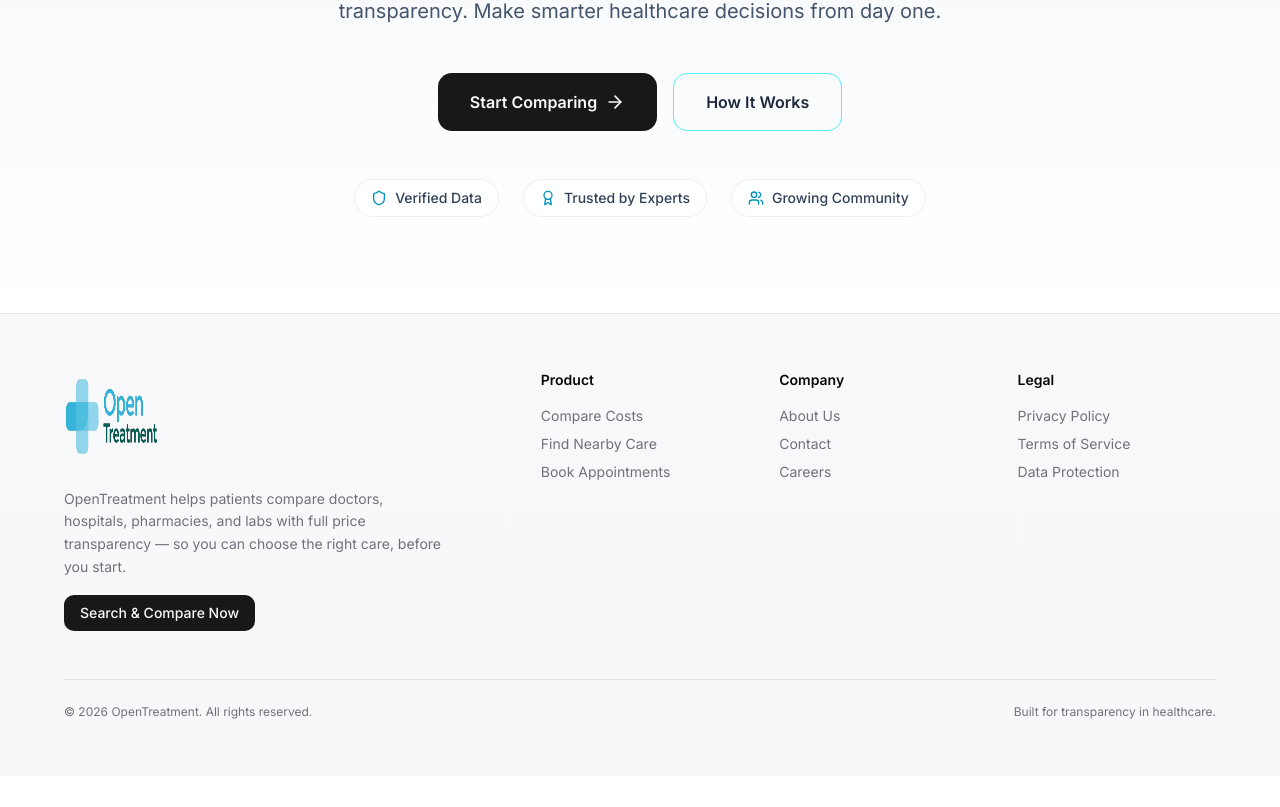
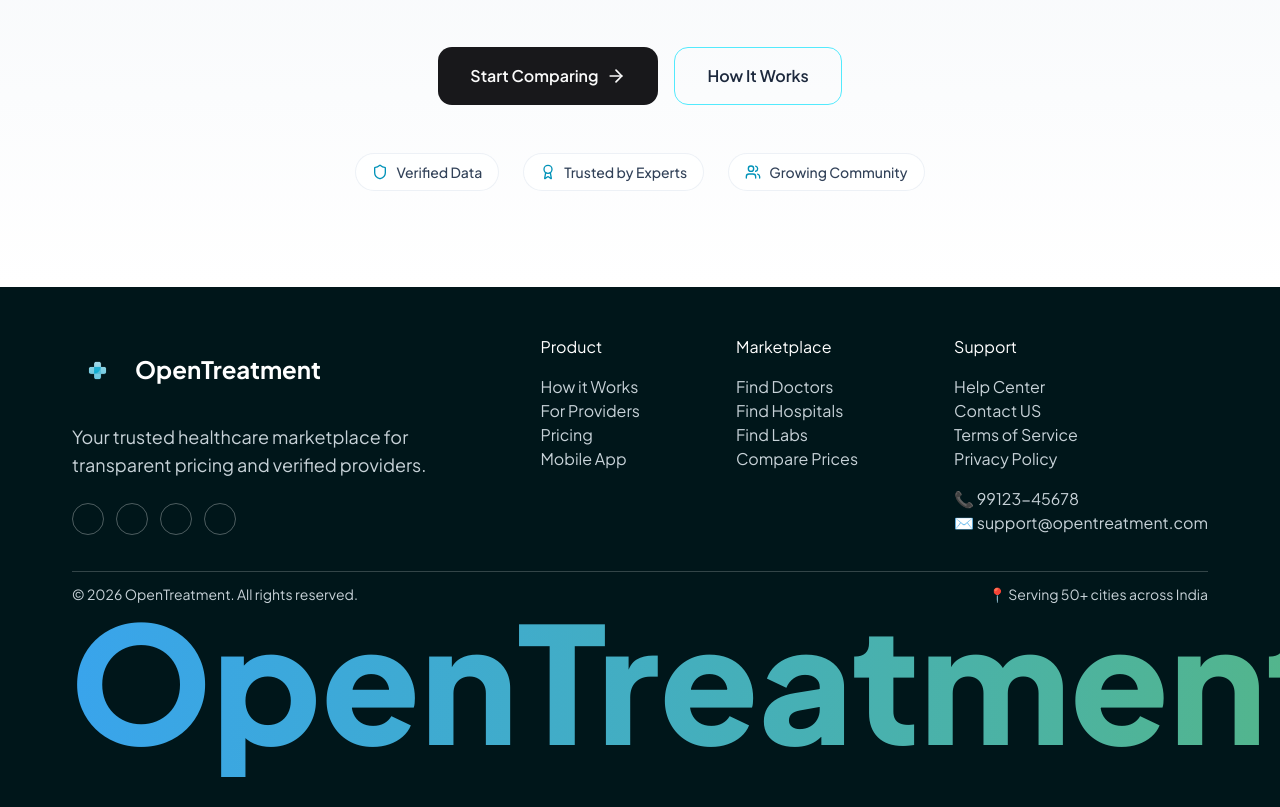
Before and after one commit to Lalitchaudhary01/Opentreatments, a Next.js app: page / in a window 1280 px wide. Shown: the part 5748-6555 px from the top of the page. Before the commit the page ends 6524 px from the top, so only its background shows below. Built offline with nearby package versions, Linux system fonts and the light colour scheme; no server answers.

Commit message:
changes in footer

```diff
--- a/app/layout.tsx
+++ b/app/layout.tsx
@@ -1,12 +1,15 @@
 import type { Metadata } from "next";
-import { Inter } from "next/font/google";
+import { Plus_Jakarta_Sans } from "next/font/google";
 import "./globals.css";
 import { Toaster } from "@/components/ui/sonner";
 import { ThemeProvider } from "@/components/ui/theme-provider";
-
 import Providers from "./providers";
 
-const inter = Inter({ subsets: ["latin"] });
+const plusJakarta = Plus_Jakarta_Sans({
+  subsets: ["latin"],
+  weight: ["400", "500", "600", "700", "800"],
+  variable: "--font-plus-jakarta",
+});
 
 export const metadata: Metadata = {
   title: "OpenTreatments | HeathCare services.",
@@ -21,10 +24,8 @@ export default function RootLayout({
 }>) {
   return (
     <html lang="en" suppressHydrationWarning>
-      <body className={inter.className}>
+      <body className={plusJakarta.className}>
         <Providers>
-          {" "}
-          {/* ✅ ab yaha safe hai */}
           <ThemeProvider attribute="class" defaultTheme="system" enableSystem>
             {children}
             <Toaster />
--- a/components/layout/Footer.tsx
+++ b/components/layout/Footer.tsx
@@ -4,116 +4,104 @@ import React from "react";
 
 const Footer = () => {
   return (
-    <footer className="bg-muted/40 border-t border-border px-6">
-      <div className="container mx-auto max-w-6xl py-14">
-        {/* Top */}
-        <div className="grid grid-cols-1 md:grid-cols-5 gap-10">
-          {/* Brand */}
-          <div className="md:col-span-2 space-y-4">
-            <Link href="/" className="inline-block">
-              <Image
-                src="/logos.png"
-                alt="OpenTreatment"
-                width={120}
-                height={120}
-                className="w-24 h-24"
-                priority
+    <footer className="relative overflow-hidden bg-[rgba(0,22,26,1)] h-[520px] w-full text-white">
+      {/* Main Content */}
+      <div className="w-[1280px] h-[448px] pt-[48px] pb-[32px] flex flex-col gap-[24px] opacity-100 mx-auto">
+        {/* Content Row */}
+        <div className="flex justify-between px-[72px]">
+          {/* Left */}
+          <div className="w-[452px]">
+            <div className="flex items-start gap-[12px] mb-4">
+              <img
+                src="/logo.png"
+                className="w-[51px] h-[72px] object-contain"
               />
-            </Link>
-            <p className="text-sm text-muted-foreground leading-relaxed max-w-sm">
-              OpenTreatment helps patients compare doctors, hospitals,
-              pharmacies, and labs with full price transparency — so you can
-              choose the right care, before you start.
+
+              <span
+                className='
+      font-["Plus_Jakarta_Sans"]
+      font-[700]
+      text-[24px]
+      leading-[32px]
+      text-white
+      mt-[18px]
+    '
+              >
+                OpenTreatment
+              </span>
+            </div>
+
+            <p className='w-[414px] text-[18px] leading-[28px] font-["Plus_Jakarta_Sans"] text-[rgba(199,210,216,1)]'>
+              Your trusted healthcare marketplace for transparent pricing and
+              verified providers.
             </p>
 
-            <Link
-              href="/search"
-              className="inline-flex items-center rounded-lg bg-primary px-4 py-2 text-sm font-medium text-primary-foreground hover:opacity-90"
-            >
-              Search & Compare Now
-            </Link>
+            <div className="flex gap-3 mt-6">
+              <div className="w-8 h-8 rounded-full border border-white/30" />
+              <div className="w-8 h-8 rounded-full border border-white/30" />
+              <div className="w-8 h-8 rounded-full border border-white/30" />
+              <div className="w-8 h-8 rounded-full border border-white/30" />
+            </div>
           </div>
 
-          {/* Product */}
-          <div>
-            <h4 className="text-sm font-semibold mb-4 text-foreground">
-              Product
-            </h4>
-            <ul className="space-y-2 text-sm text-muted-foreground">
-              <li>
-                <a href="#" className="hover:text-foreground">
-                  Compare Costs
-                </a>
-              </li>
-              <li>
-                <a href="#" className="hover:text-foreground">
-                  Find Nearby Care
-                </a>
-              </li>
-              <li>
-                <a href="#" className="hover:text-foreground">
-                  Book Appointments
-                </a>
-              </li>
-            </ul>
-          </div>
+          {/* Right Columns */}
+          <div className="flex gap-[96px] text-[rgba(199,210,216,1)]">
+            <div>
+              <h4 className="text-white mb-4">Product</h4>
+              <p>How it Works</p>
+              <p>For Providers</p>
+              <p>Pricing</p>
+              <p>Mobile App</p>
+            </div>
 
-          {/* Company */}
-          <div>
-            <h4 className="text-sm font-semibold mb-4 text-foreground">
-              Company
-            </h4>
-            <ul className="space-y-2 text-sm text-muted-foreground">
-              <li>
-                <a href="#" className="hover:text-foreground">
-                  About Us
-                </a>
-              </li>
-              <li>
-                <a href="#" className="hover:text-foreground">
-                  Contact
-                </a>
-              </li>
-              <li>
-                <a href="#" className="hover:text-foreground">
-                  Careers
-                </a>
-              </li>
-            </ul>
-          </div>
+            <div>
+              <h4 className="text-white mb-4">Marketplace</h4>
+              <p>Find Doctors</p>
+              <p>Find Hospitals</p>
+              <p>Find Labs</p>
+              <p>Compare Prices</p>
+            </div>
 
-          {/* Legal */}
-          <div>
-            <h4 className="text-sm font-semibold mb-4 text-foreground">Legal</h4>
-            <ul className="space-y-2 text-sm text-muted-foreground">
-              <li>
-                <a href="#" className="hover:text-foreground">
-                  Privacy Policy
-                </a>
-              </li>
-              <li>
-                <a href="#" className="hover:text-foreground">
-                  Terms of Service
-                </a>
-              </li>
-              <li>
-                <a href="#" className="hover:text-foreground">
-                  Data Protection
-                </a>
-              </li>
-            </ul>
+            <div>
+              <h4 className="text-white mb-4">Support</h4>
+              <p>Help Center</p>
+              <p>Contact US</p>
+              <p>Terms of Service</p>
+              <p>Privacy Policy</p>
+              <p className="mt-4">📞 99123-45678</p>
+              <p>✉️ support@opentreatment.com</p>
+            </div>
           </div>
         </div>
 
-        {/* Bottom */}
-        <div className="mt-12 border-t border-border pt-6 flex flex-col sm:flex-row items-center justify-between gap-3">
-          <p className="text-xs text-muted-foreground">
-            &copy; {new Date().getFullYear()} OpenTreatment. All rights reserved.
-          </p>
-          <p className="text-xs text-muted-foreground">
-            Built for transparency in healthcare.
-          </p>
+        {/* Divider Wrapper (Separate Div) */}
+        <div className="px-[72px] mt-[12px]">
+          <div className="h-px bg-white/20 mb-3" />
+          <div className="flex justify-between text-sm text-[rgba(199,210,216,1)]">
+            <span>© 2026 OpenTreatment. All rights reserved.</span>
+            <span>📍 Serving 50+ cities across India</span>
+          </div>
         </div>
+      </div>
+
+      {/* Big Gradient Text */}
+      {/* Big Gradient Text Wrapper */}
+      <div className="absolute bottom-[30px] left-[70px] w-[1294px] h-[194px] flex items-center overflow-hidden">
+        <h1
+          className='
+      w-full
+      font-["Plus_Jakarta_Sans"]
+      font-[800]
+      text-[162px]
+      leading-[120%]
+      bg-gradient-to-r from-[#39A4EC] to-[#55B685]
+      bg-clip-text text-transparent
+      pointer-events-none
+      text-left
+    '
+        >
+          OpenTreatment
+        </h1>
       </div>
     </footer>
   );
--- /dev/null
+++ b/features/home/components/HeroSection.tsx
@@ -0,0 +1,7 @@
+import React from "react";
+
+const HeroSection = () => {
+  return <div>HeroSection</div>;
+};
+
+export default HeroSection;
```
Also changed, not shown: public/logo.png.
